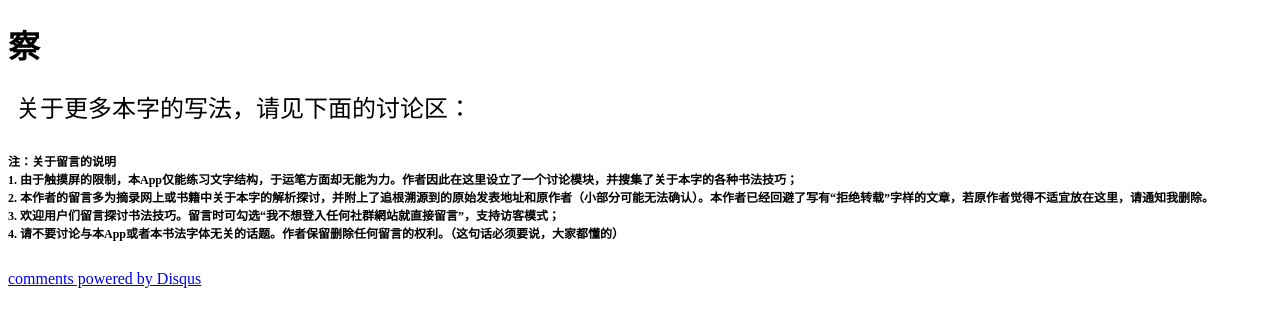
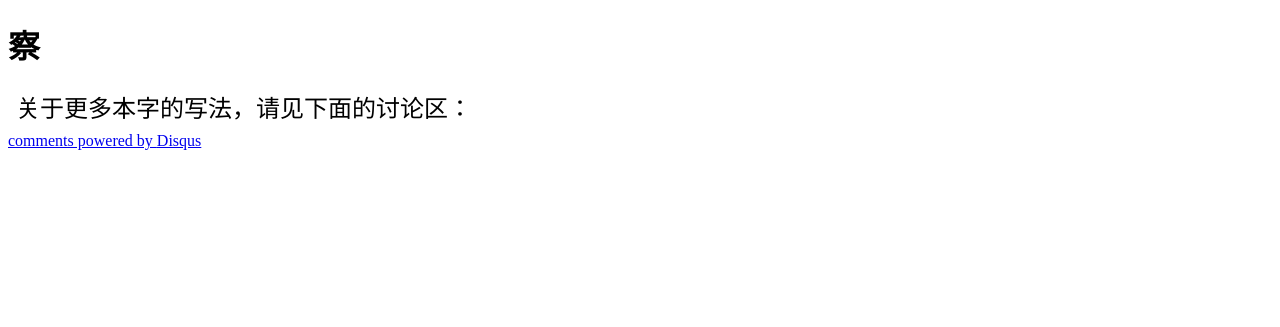
Before and after one commit to LiveCally/LanTing, a Jekyll site: the page built from _posts/2014-05-16-LanTing-101.html, in a window 1280 px wide. Shown: the top 327 px of the page. Built offline with Jekyll 4.4.1, drawn with Linux system fonts in a browser that asks for light colours; comment, search, counter and statistics services are not loaded.

Commit message:
Update BBS.html

```diff
--- a/_includes/BBS.html
+++ b/_includes/BBS.html
@@ -1,12 +1,25 @@
 <p></p>
 <p>关于更多本字的写法，请见下面的讨论区：</p>
 
-<h6>注：关于留言的说明</br>
-    1. 由于触摸屏的限制，本App仅能练习文字结构，于运笔方面却无能为力。作者因此在这里设立了一个讨论模块，并搜集了关于本字的各种书法技巧；</br>
-	2. 本作者的留言多为摘录网上或书籍中关于本字的解析探讨，并附上了追根溯源到的原始发表地址和原作者（小部分可能无法确认）。本作者已经回避了写有“拒绝转载”字样的文章，若原作者觉得不适宜放在这里，请通知我删除。</br>
-    3. 欢迎用户们留言探讨书法技巧。留言时可勾选“我不想登入任何社群網站就直接留言”，支持访客模式；</br>
-    4. 请不要讨论与本App或者本书法字体无关的话题。作者保留删除任何留言的权利。（这句话必须要说，大家都懂的）
-</h6>
+<!-- 来必力City版安装代码 -->
+<div id="lv-container" data-id="city" data-uid="MTAyMC8zMjc5MS85MzUy">
+	<script type="text/javascript">
+   (function(d, s) {
+       var j, e = d.getElementsByTagName(s)[0];
+
+       if (typeof LivereTower === 'function') { return; }
+
+       j = d.createElement(s);
+       j.src = 'https://cdn-city.livere.com/js/embed.dist.js';
+       j.async = true;
+
+       e.parentNode.insertBefore(j, e);
+   })(document, 'script');
+	</script>
+<noscript> 为正常使用来必力评论功能请激活JavaScript</noscript>
+</div>
+<!-- City版安装代码已完成 -->
+
 <div id="disqus_thread"></div>
     <script type="text/javascript">
         /* * * CONFIGURATION VARIABLES: EDIT BEFORE PASTING INTO YOUR WEBPAGE * * */
```
